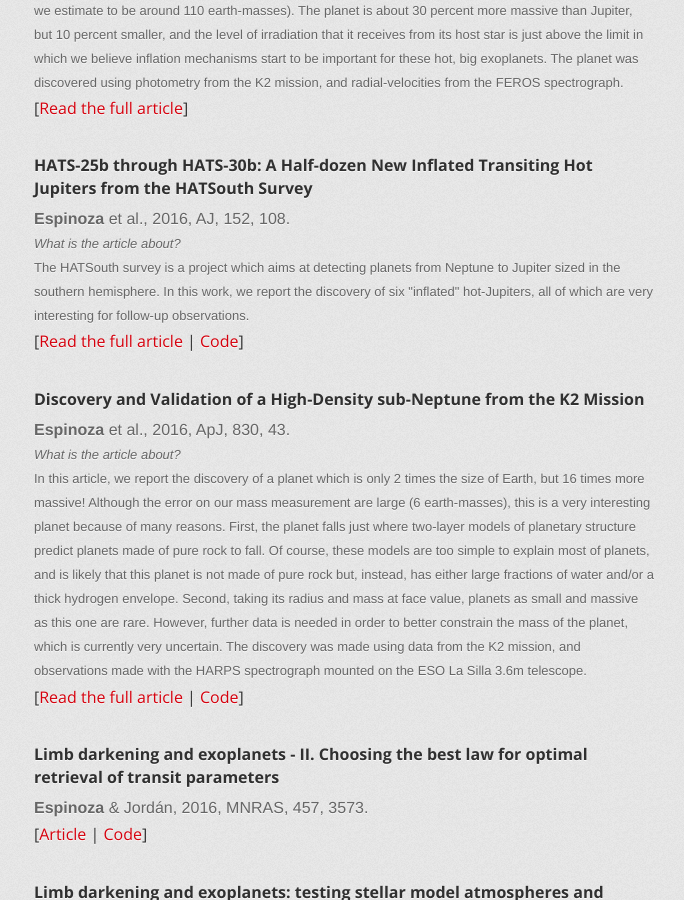
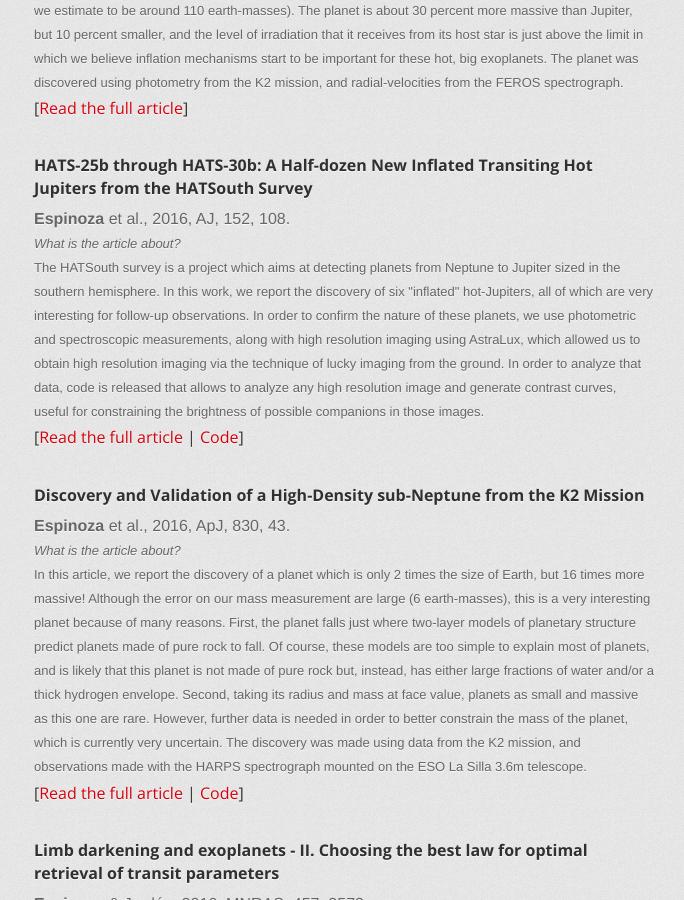
Before and after one commit to cphyc/cphyc.github.io, a Jekyll site: the page built from publications/index.html, in a window 1280 px wide and 900 px high, scrolled down 1340 px. Shown: the whole window, without its empty margins (296-980 px from the left). Built offline with Jekyll 4.4.1, drawn with Linux system fonts in a browser that asks for light colours.

Commit message:
Added further explainations.

```diff
--- a/publications/index.html
+++ b/publications/index.html
@@ -61,6 +61,10 @@ Here is a list of selected publications that best represent my current research
     <font size="2" align="justify"><i>What is the article about?</i> <br>
     The HATSouth survey is a project which aims at detecting planets from Neptune to Jupiter sized in the southern hemisphere.
     In this work, we report the discovery of six "inflated" hot-Jupiters, all of which are very interesting for follow-up observations.
+    In order to confirm the nature of these planets, we use photometric and spectroscopic measurements, along with high resolution imaging
+    using AstraLux, which allowed us to obtain high resolution imaging via the technique of lucky imaging from the ground. In order to analyze
+    that data, code is released that allows to analyze any high resolution image and generate contrast curves, useful for constraining the
+    brightness of possible companions in those images.
     </font>
     <h5>[<a href="http://adsabs.harvard.edu/abs/2016arXiv160600023E" target="_blank">Read the full article</a> | <a href="https://github.com/nespinoza/luckyimg-reduction" target="_blank">Code</a>]</h5>
   </div>
```
